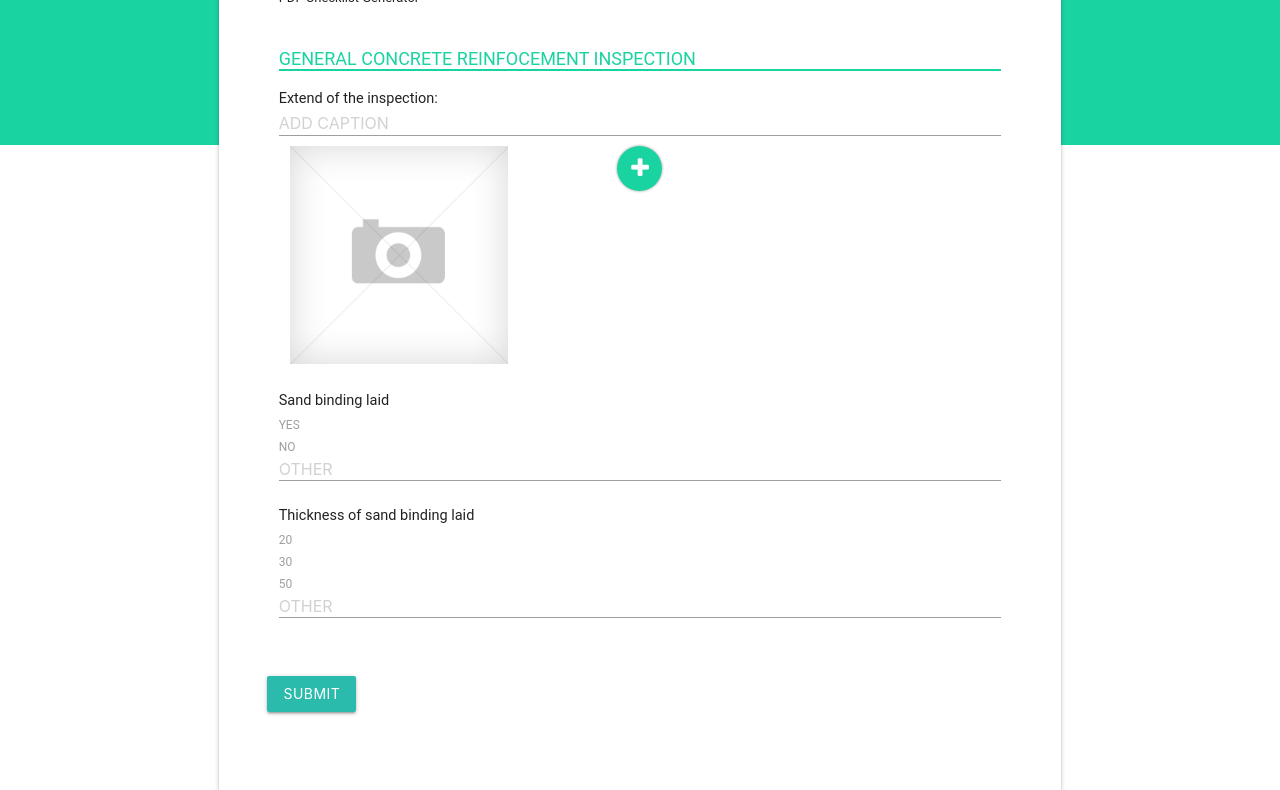
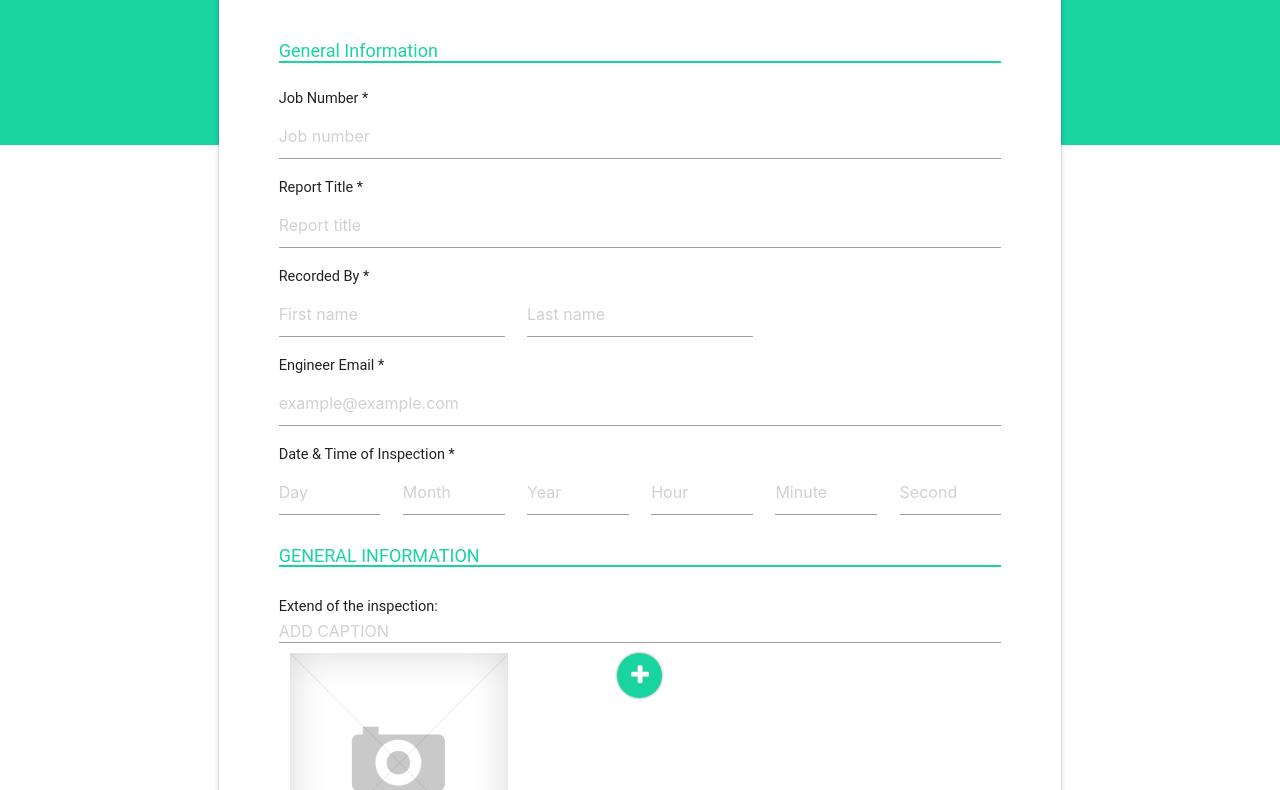
Before and after one commit to testert1ng/pdf-checklist, a plain HTML site: page index.html in a window 1280 px wide. Shown: the part 191-981 px from the top of the page. Drawn offline with nearby package versions, Linux system fonts and the light colour scheme.

Commit message:
update content

```diff
--- a/index.html
+++ b/index.html
@@ -1,7 +1,7 @@
 <!DOCTYPE html>
 <html>
 <head>
-<title>CONCRETE CHECKLIST FORM</title>
+<title>CONCRETE FORM</title>
 <script src="https://code.jquery.com/jquery-3.2.1.min.js"></script>
 <script src="https://cdnjs.cloudflare.com/ajax/libs/materialize/0.98.2/js/materialize.min.js"></script>
 <script src="https://cdnjs.cloudflare.com/ajax/libs/jspdf/1.3.4/jspdf.min.js"></script>
@@ -18,16 +18,72 @@
 			<div class="card-content card-panel col s12 m8 offset-m2">
 				<form id="checklist" action="javascript:;">
 					<div class="row">
-            <h1 id="title">CONCRETE CHECKLIST FORM</h1>
-            <p id="description">PDF Checklist Generator</p>
+						<h1 id="title">CONCRETE FORM</h1>
+						<p id="description">General concrete reinforcement inspection for slab on ground, rafts and pad footings</p>
+					</div>
+					<div class="row">
+						<h5>General Information</h5>
+
+						<div class="title col s12">
+							<p>Job Number *</p>
+						</div>
+						<div class="col s12">
+							<input id="job-number" type="text" placeholder="Job number" required>
+						</div>
+
+						<div class="title col s12">
+							<p>Report Title *</p>
+						</div>
+						<div class="col s12">
+							<input id="report-title" type="text" placeholder="Report title" required>
+						</div>
+
+						<div class="title col s12">
+							<p>Recorded By *</p>
+						</div>
+						<div class="col s12 m4">
+							<input id="first-name" type="text" placeholder="First name" required>
+						</div>
+						<div class="col s12 m4">
+							<input id="last-name" type="text" placeholder="Last name" required>
+						</div>
+
+						<div class="title col s12">
+							<p>Engineer Email *</p>
+						</div>
+						<div class="col s12">
+							<input id="email" type="email" placeholder="example@example.com" class="validate" required>
+						</div>
+
+						<div class="title col s12">
+							<p>Date & Time of Inspection *</p>
+						</div>
+						<div class="col s12 m2">
+							<input id="day" type="number" placeholder="Day" class="validate" min="1" max="31" required>
+						</div>
+						<div class="col s12 m2">
+							<input id="month" type="number" placeholder="Month" class="validate" min="1" max="12" required>
+						</div>
+						<div class="col s12 m2">
+							<input id="year" type="number" placeholder="Year" class="validate" min="2000" max="2220" required>
+						</div>
+						<div class="col s12 m2">
+							<input id="hour" type="number" placeholder="Hour" class="validate" min="0" max="23" required>
+						</div>
+						<div class="col s12 m2">
+							<input id="minute" type="number" placeholder="Minute" class="validate" min="0" max="59" required>
+						</div>
+						<div class="col s12 m2">
+							<input id="second" type="number" placeholder="Second" class="validate" min="0" max="59" required>
+						</div>
 					</div>
 
 					<div class="row question-section">
-            <h5>GENERAL CONCRETE REINFOCEMENT INSPECTION</h5>
+						<h5>GENERAL INFORMATION</h5>
 						<div id="checklist" class="col s12">
 							<div class="question">
 								<p>Extend of the inspection:</p>
-              	<div class="input-field input-field-textarea">
+								<div class="input-field-textarea">
 									<textarea id="extend-of-the-inspection" class="textarea materialize-textarea" placeholder="ADD CAPTION"></textarea>
 								</div>
 								<div class="row">
@@ -54,7 +110,7 @@
 								<div id="other-input">
 									<input name="sand-binding-laid" type="radio" id="sand-binding-laid2" value="OTHER" />
 									<label for="sand-binding-laid2" class="other">
-                  	<div class="input-field input-field-textarea">
+										<div class="input-field-textarea">
 											<textarea id="sand-binding-laid2" class="textarea materialize-textarea other-textarea" placeholder="OTHER"></textarea>
 										</div>
 									</label>
@@ -87,7 +143,7 @@
 								<div id="other-input">
 									<input name="thichness-of-sand-bining-laid" type="radio" id="thichness-of-sand-bining-laid3" value="OTHER" />
 									<label for="thichness-of-sand-bining-laid3" class="other">
-                  	<div class="input-field input-field-textarea">
+										<div class="input-field-textarea">
 											<textarea id="thichness-of-sand-bining-laid3" class="textarea materialize-textarea other-textarea" placeholder="OTHER"></textarea>
 										</div>
 									</label>
--- a/src/style.css
+++ b/src/style.css
@@ -6,12 +6,12 @@ body {
 }
 
 .input-field input[type=text]:focus + label, .input-field input[type=number]:focus + label, .input-field input[type=email]:focus + label {
-  color: #607D8B;
+  color: #19D3A1;
 }
 
 .input-field input[type=text]:focus, .input-field input[type=number]:focus, input[type=number]:focus.valid, .input-field input[type=email]:focus, input[type=email]:focus.valid, .input-field textarea[class=materialize-textarea]:focus {
-  border-bottom: 1px solid #607D8B;
-  box-shadow: 0 1px 0 0 #607D8B;
+  border-bottom: 1px solid #19D3A1;
+  box-shadow: 0 1px 0 0 #19D3A1;
 }
 
 input[type=number].valid, input[type=email].valid {
@@ -20,7 +20,7 @@ input[type=number].valid, input[type=email].valid {
 }
 
 .dropdown-content li > span {
-  color: #607D8B;
+  color: #19D3A1;
 }
 
 .select-dropdown {
@@ -43,8 +43,8 @@ select {
 }
 
 [type="radio"]:checked + label:after {
-  border: 2px solid #607D8B;
-  background-color: #607D8B;
+  border: 2px solid #19D3A1;
+  background-color: #19D3A1;
 }
 
 [type="checkbox"].filled-in:checked + label:before {
@@ -53,8 +53,8 @@ select {
 }
 
 [type="checkbox"].filled-in:checked + label:after {
-  border: 2px solid #607D8B;
-  background-color: #607D8B;
+  border: 2px solid #19D3A1;
+  background-color: #19D3A1;
   margin: 2px;
 }
 
@@ -101,7 +101,7 @@ main .card-container .card-content {
 }
 main .card-container .card-content form #title {
   font-size: 1.75rem;
-  margin: 1.5rem 0 0 0.75rem;
+  margin: 1rem 0 0 0.75rem;
 }
 main .card-container .card-content form #description {
   font-size: 13px;
@@ -112,7 +112,7 @@ main .card-container .card-content form #description {
 main .card-container .card-content form h5 {
   color: #19D3A1;
   font-size: 1.2rem;
-  margin: 1.5rem 0.75rem 0 0.75rem;
+  margin: 1.5rem 0.75rem 1rem 0.75rem;
   border-bottom: 2px solid #19D3A1;
 }
 main .card-container .card-content form .heading1 {
@@ -131,11 +131,10 @@ main .card-container .card-content form #checklist .input-field-number, main .ca
   margin: 0 0 0 4px;
 }
 main .card-container .card-content form #agreement a {
-  color: #607D8B;
+  color: #19D3A1;
   text-decoration: underline;
 }
 main .card-container .card-content form p {
-  margin-top: 1.25rem;
   margin-bottom: 0.25rem;
 }
 main .card-container .card-content form .paragraph1 {
@@ -242,3 +241,15 @@ footer a .fa-lg {
   background-color: rgba(255,255,255,0.5);
   cursor: pointer;
 }
+
+.row {
+  margin-bottom: 0;
+}
+
+input[type="text"] {
+  margin: 0 0 0 0;
+}
+
+.title p {
+  margin: 0.75rem 0 0 0;
+}
```
Lines whose indentation alone changed are shown as unchanged.
